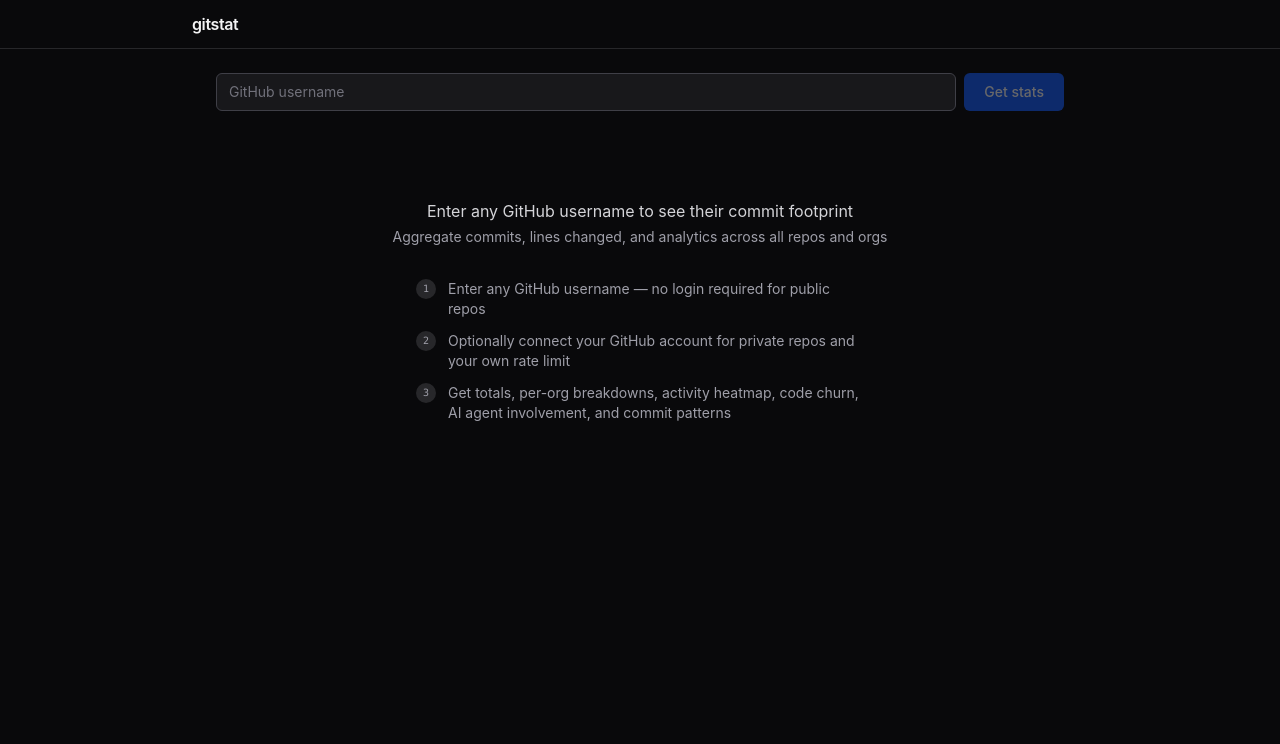
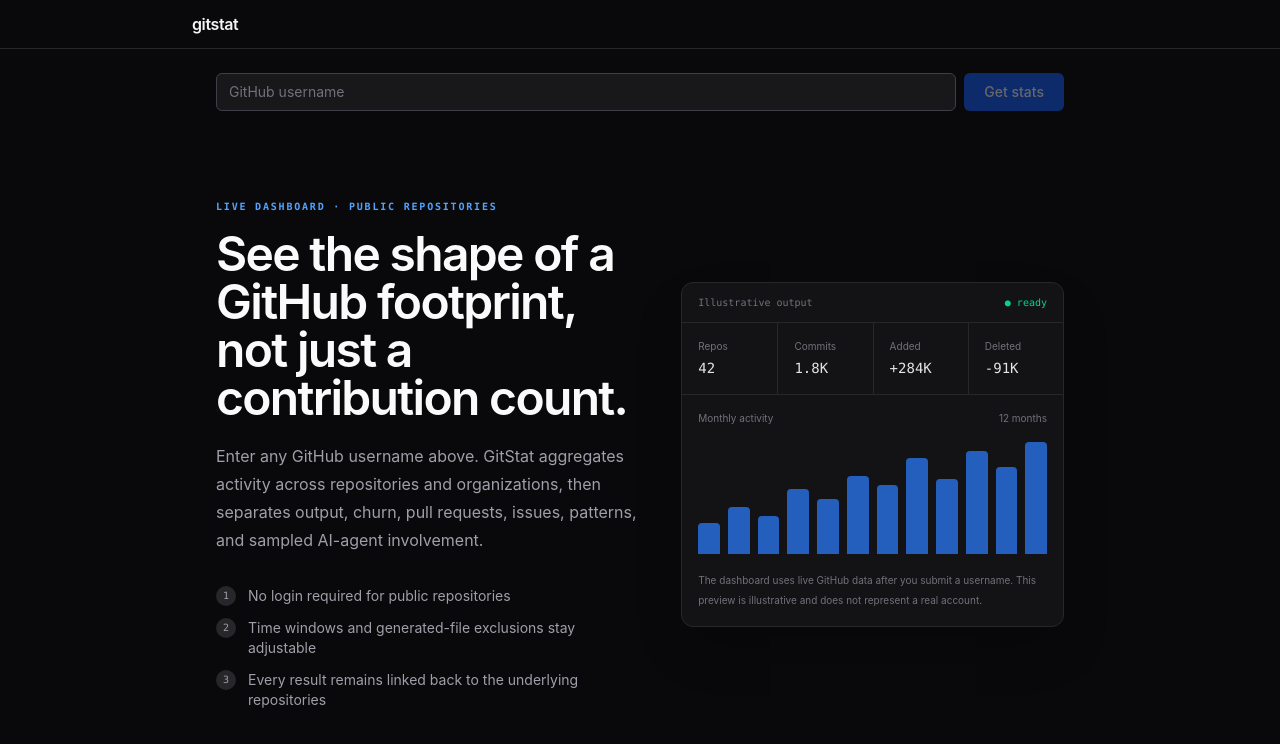
Before and after one commit to sass-maker/gitstat, a React (Vite) app: page / in a window 1280 px wide. Shown: the top 744 px of the page. Built offline with nearby package versions, Linux system fonts and the light colour scheme.

Commit message:
feat: improve landing and unify Fleet footer

```diff
--- a/index.html
+++ b/index.html
@@ -10,5 +10,7 @@
   <body>
     <div id="root"></div>
     <script type="module" src="/src/main.tsx"></script>
+    <script src="https://sassmaker.com/project-strip.js" data-project="gitstat" defer></script>
+    <script src="https://sassmaker.com/ai-chat-footer.js" data-name="GitStat" defer></script>
   </body>
 </html>
--- a/src/App.tsx
+++ b/src/App.tsx
@@ -801,17 +801,65 @@
 
         {/* Empty state — teaches the interface */}
         {state === 'idle' && (
-          <div className="py-16">
-            <div className="text-center mb-8">
-              <p className="text-base text-zinc-300 mb-1">Enter any GitHub username to see their commit footprint</p>
-              <p className="text-sm text-zinc-400">Aggregate commits, lines changed, and analytics across all repos and orgs</p>
+          <section className="grid gap-10 py-10 md:grid-cols-[minmax(0,1fr)_minmax(20rem,.9fr)] md:items-center md:py-16" aria-labelledby="gitstat-intro">
+            <div>
+              <p className="mb-4 font-mono text-[10px] font-semibold uppercase tracking-[0.18em] text-blue-400">
+                Live dashboard · public repositories
+              </p>
+              <h2 id="gitstat-intro" className="max-w-xl text-3xl font-semibold tracking-[-0.035em] text-zinc-50 sm:text-5xl">
+                See the shape of a GitHub footprint, not just a contribution count.
+              </h2>
+              <p className="mt-5 max-w-xl text-sm leading-7 text-zinc-400 sm:text-base">
+                Enter any GitHub username above. GitStat aggregates activity across repositories
+                and organizations, then separates output, churn, pull requests, issues, patterns,
+                and sampled AI-agent involvement.
+              </p>
+              <div className="mt-8 space-y-3">
+                <Step n="1" text="No login required for public repositories" />
+                <Step n="2" text="Time windows and generated-file exclusions stay adjustable" />
+                <Step n="3" text="Every result remains linked back to the underlying repositories" />
+              </div>
             </div>
-            <div className="max-w-md mx-auto space-y-3">
-              <Step n="1" text="Enter any GitHub username — no login required for public repos" />
-              <Step n="2" text="Optionally connect your GitHub account for private repos and your own rate limit" />
-              <Step n="3" text="Get totals, per-org breakdowns, activity heatmap, code churn, AI agent involvement, and commit patterns" />
+
+            <div className="overflow-hidden rounded-xl border border-zinc-800 bg-zinc-900/70 shadow-2xl shadow-black/30" aria-label="Illustrative GitStat dashboard output">
+              <div className="flex items-center justify-between border-b border-zinc-800 px-4 py-3 font-mono text-[10px] text-zinc-500">
+                <span>Illustrative output</span>
+                <span className="text-emerald-400">● ready</span>
+              </div>
+              <div className="grid grid-cols-2 border-b border-zinc-800 sm:grid-cols-4">
+                {[
+                  ['Repos', '42'],
+                  ['Commits', '1.8K'],
+                  ['Added', '+284K'],
+                  ['Deleted', '-91K'],
+                ].map(([label, value]) => (
+                  <div key={label} className="border-b border-zinc-800 p-4 even:border-l sm:border-b-0 sm:border-l sm:first:border-l-0">
+                    <p className="text-[10px] text-zinc-500">{label}</p>
+                    <p className="mt-1 font-mono text-sm text-zinc-200">{value}</p>
+                  </div>
+                ))}
+              </div>
+              <div className="space-y-4 p-4">
+                <div className="flex items-center justify-between text-[10px] text-zinc-500">
+                  <span>Monthly activity</span>
+                  <span>12 months</span>
+                </div>
+                <div className="flex h-28 items-end gap-2" aria-hidden="true">
+                  {[28, 42, 34, 58, 49, 70, 62, 86, 67, 92, 78, 100].map((height, index) => (
+                    <span
+                      key={`${height}-${index}`}
+                      className="flex-1 rounded-t-sm bg-blue-500/70"
+                      style={{ height: `${height}%` }}
+                    />
+                  ))}
+                </div>
+                <p className="text-[10px] leading-5 text-zinc-500">
+                  The dashboard uses live GitHub data after you submit a username. This preview is
+                  illustrative and does not represent a real account.
+                </p>
+              </div>
             </div>
-          </div>
+          </section>
         )}
 
         {/* Skeleton loading for activity tab while fetching */}
--- a/src/index.css
+++ b/src/index.css
@@ -6,6 +6,9 @@
 }
 
 body {
+  margin: 0;
+  background: #09090b;
+  color: #f4f4f5;
   font-family: var(--font-sans);
   -webkit-font-smoothing: antialiased;
   -moz-osx-font-smoothing: grayscale;
```
